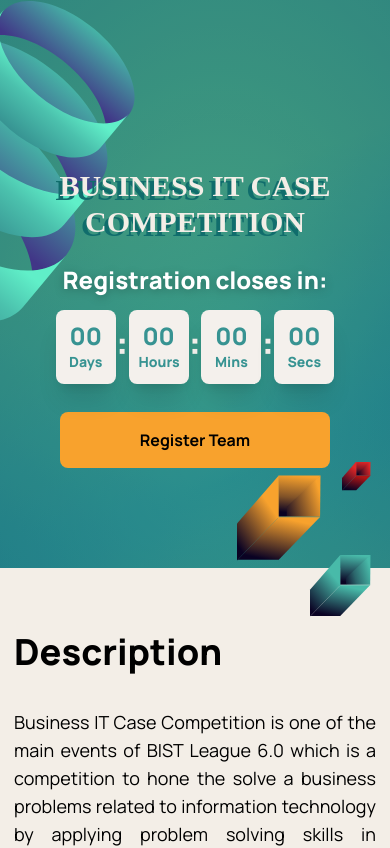
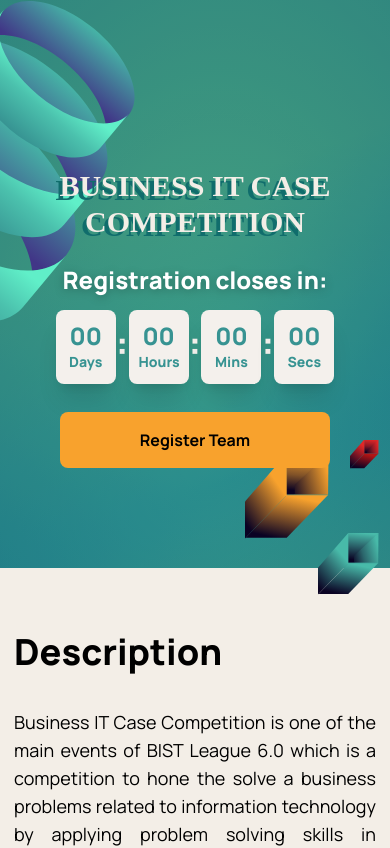
Before and after one commit to syahrialalzaidan/web-bist-league, a Next.js app: page /competition in a window 390 px wide. Shown: the top 848 px of the page. Built offline with nearby package versions, Linux system fonts and the light colour scheme; a web font is replaced by a local one.

Commit message:
Fix position ornament

```diff
--- a/src/app/competition/components/Hero.tsx
+++ b/src/app/competition/components/Hero.tsx
@@ -87,7 +87,7 @@
                     </>
                 )}
 
-                <div className="flex justify-center my-7 lg:my-10">
+                <div className="flex justify-center my-7 lg:my-10 z-10">
                     <button className="px-20 lg:px-24 py-4 bg-[#F8A22D] rounded-lg text-base lg:text-2xl font-bold">
                         Register Team
                     </button>
--- a/src/app/competition/page.tsx
+++ b/src/app/competition/page.tsx
@@ -27,7 +27,7 @@
             <Image
                 src={KotakBottom}
                 alt="Hero Round"
-                className="scale-50 lg:scale-100 overflow-hidden absolute top-96 -right-12 lg:bottom-5 lg:right-6"
+                className="scale-50 lg:scale-100 overflow-hidden absolute top-[362px] -right-14 lg:top-[386px] lg:right-6 z-0"
             />
         </div>
     )
```
